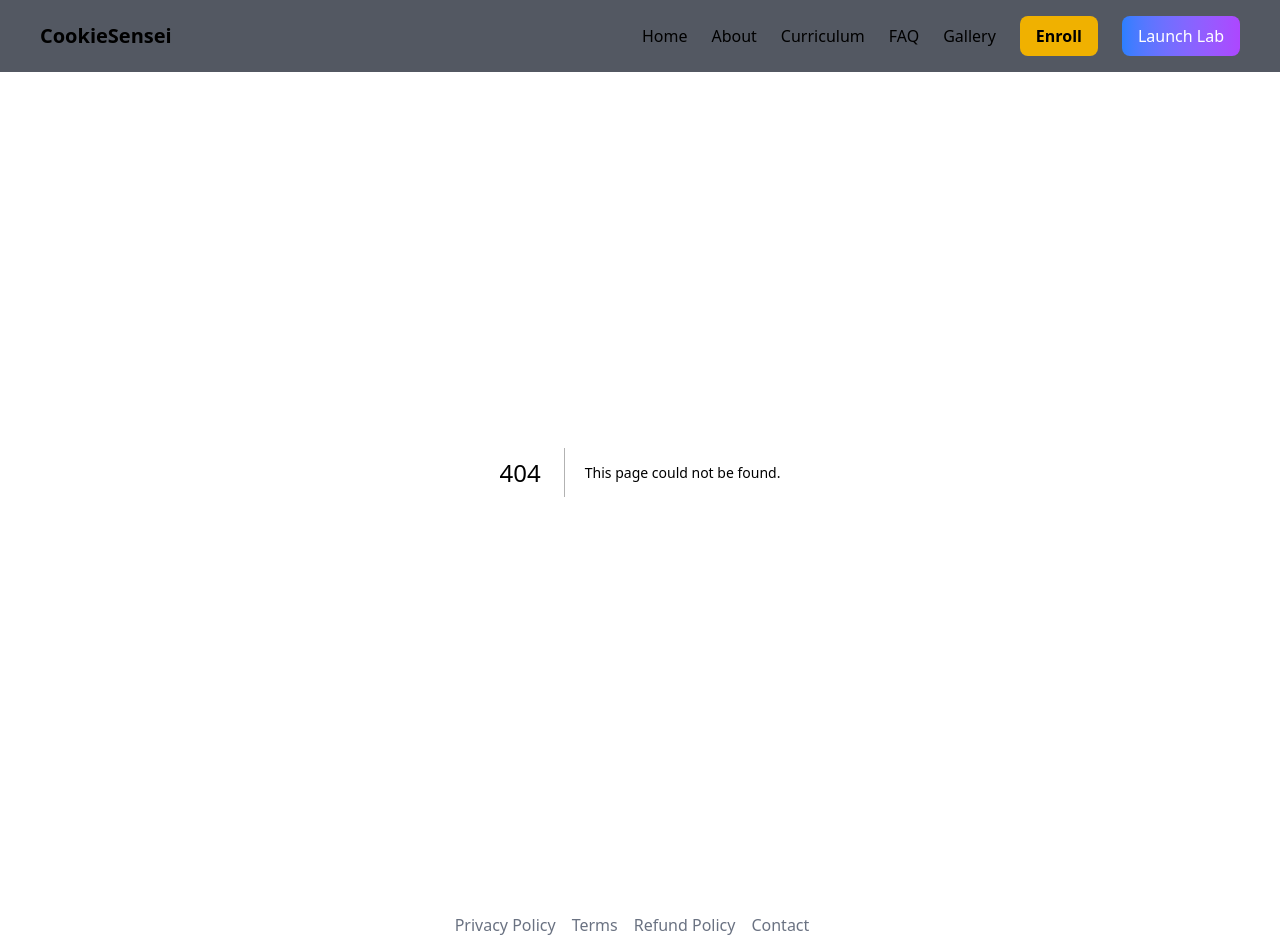
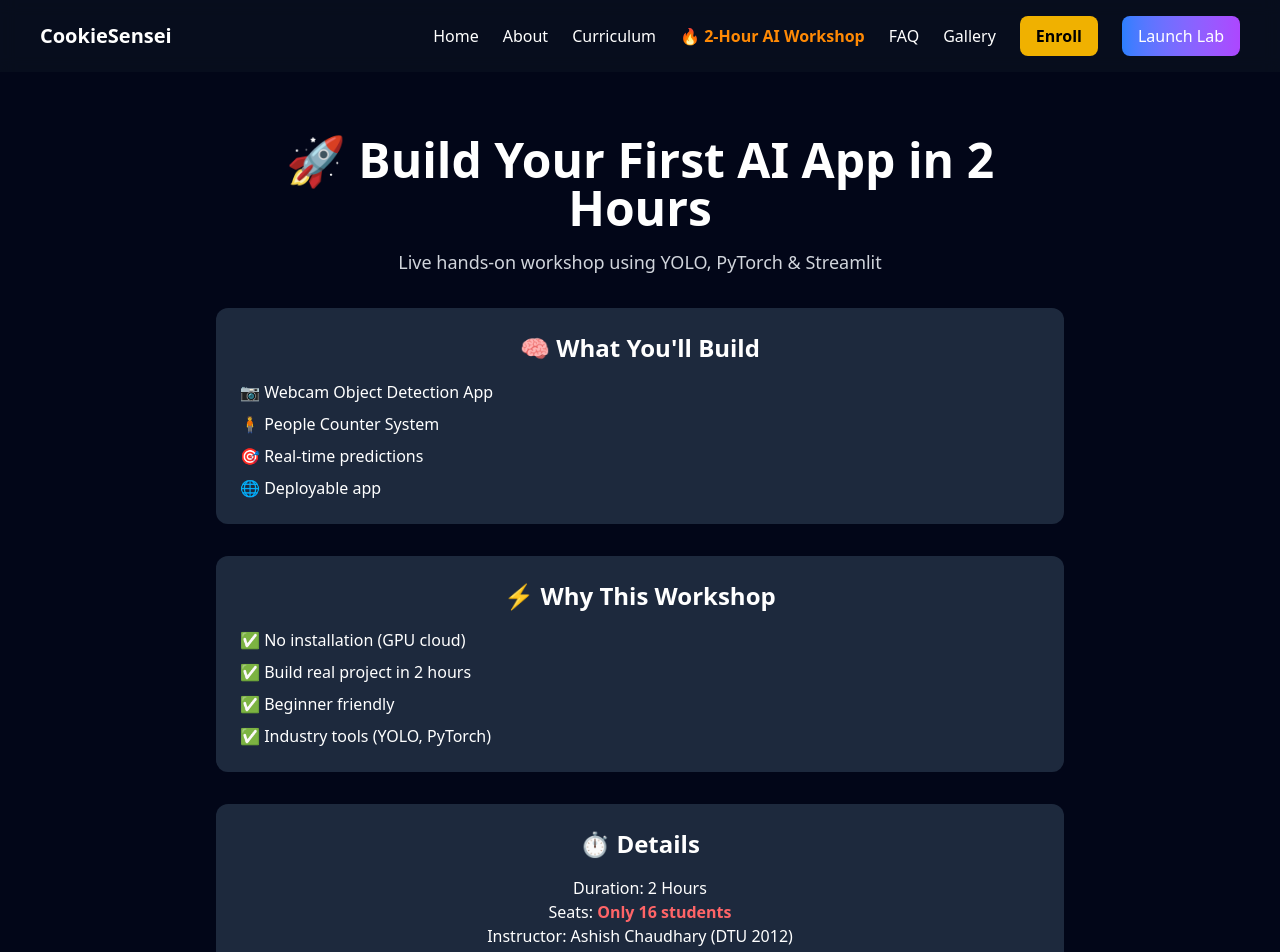
Before and after one commit to cookieSensei/cookiecloudlabs, a Next.js app: page /workshop in a window 1280 px wide. Before the commit this address had no page. Shown: the top 952 px of the page. Built offline with nearby package versions, Linux system fonts and the light colour scheme.

Commit message:
ADDED workshop

```diff
--- /dev/null
+++ b/app/workshop/page.tsx
@@ -0,0 +1,54 @@
+import Link from "next/link"
+
+export default function WorkshopPage() {
+  return (
+    <div className="max-w-4xl mx-auto px-6 py-16 text-center">
+
+      <h1 className="text-4xl md:text-5xl font-bold mb-4">
+        🚀 Build Your First AI App in 2 Hours
+      </h1>
+
+      <p className="text-lg text-gray-300 mb-8">
+        Live hands-on workshop using YOLO, PyTorch & Streamlit
+      </p>
+
+      <div className="bg-slate-800 p-6 rounded-xl mb-8">
+        <h2 className="text-2xl font-semibold mb-4">🧠 What You'll Build</h2>
+        <ul className="space-y-2 text-left">
+          <li>📷 Webcam Object Detection App</li>
+          <li>🧍 People Counter System</li>
+          <li>🎯 Real-time predictions</li>
+          <li>🌐 Deployable app</li>
+        </ul>
+      </div>
+
+      <div className="bg-slate-800 p-6 rounded-xl mb-8">
+        <h2 className="text-2xl font-semibold mb-4">⚡ Why This Workshop</h2>
+        <ul className="space-y-2 text-left">
+          <li>✅ No installation (GPU cloud)</li>
+          <li>✅ Build real project in 2 hours</li>
+          <li>✅ Beginner friendly</li>
+          <li>✅ Industry tools (YOLO, PyTorch)</li>
+        </ul>
+      </div>
+
+      <div className="bg-slate-800 p-6 rounded-xl mb-8">
+        <h2 className="text-2xl font-semibold mb-4">⏱️ Details</h2>
+        <p>Duration: 2 Hours</p>
+        <p>Seats: <span className="text-red-400 font-bold">Only 16 students</span></p>
+        <p>Instructor: Ashish Chaudhary (DTU 2012)</p>
+      </div>
+
+
+
+
+
+        <Link href="/enroll">
+        <button className="px-8 py-4 bg-orange-500 hover:bg-orange-400 text-black font-bold rounded-xl text-lg">
+            🚀 Reserve Your Seat
+        </button>
+        </Link>
+
+    </div>
+  );
+}
--- a/components/Navbar.tsx
+++ b/components/Navbar.tsx
@@ -50,19 +50,20 @@ export default function Navbar() {
         Curriculum
       </Link>
 
-      {/* <Link href="/founder" className={linkClass("/founder")}>
-        Founder
-      </Link> */}
+      {/* 🔥 NEW WORKSHOP LINK */}
+      <Link
+        href="/workshop"
+        className="text-orange-400 font-semibold hover:text-orange-300 transition"
+      >
+        🔥 2-Hour AI Workshop
+      </Link>
 
       <Link href="/faq" className={linkClass("/faq")}>
         FAQ
       </Link>
 
       {/* Gallery Button */}
-      <button
-        onClick={openGallery}
-        className="hover:text-blue-400 transition"
-      >
+      <button onClick={openGallery} className="hover:text-blue-400 transition">
         Gallery
       </button>
 
@@ -149,13 +150,14 @@ export default function Navbar() {
             Curriculum
           </Link>
 
-          {/* <Link
-            href="/founder"
+          {/* 🔥 WORKSHOP MOBILE */}
+          <Link
+            href="/workshop"
             onClick={() => setMenuOpen(false)}
-            className={`text-lg ${linkClass("/founder")}`}
+            className="text-lg text-orange-400 font-semibold"
           >
-            Founder
-          </Link> */}
+            🔥 2-Hour AI Workshop
+          </Link>
 
           <Link
             href="/faq"
@@ -165,7 +167,6 @@ export default function Navbar() {
             FAQ
           </Link>
 
-          {/* Mobile Gallery */}
           <button
             onClick={openGallery}
             className="text-lg text-left hover:text-blue-400 transition"
@@ -192,9 +193,7 @@ export default function Navbar() {
         </div>
       </div>
 
-      {/* Gallery Modal */}
       <Gallery open={galleryOpen} onClose={() => setGalleryOpen(false)} />
-
     </>
   );
 }
```
